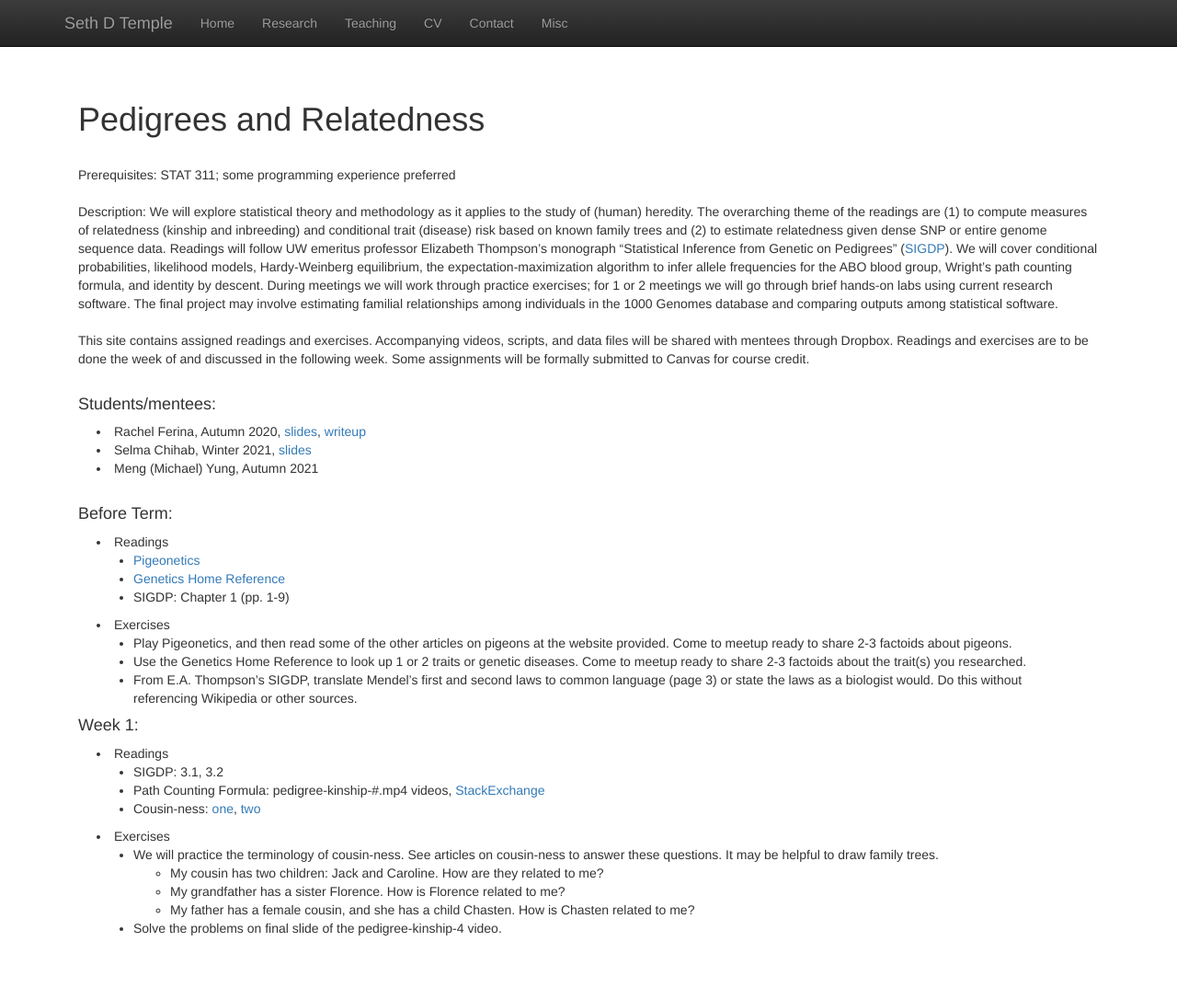
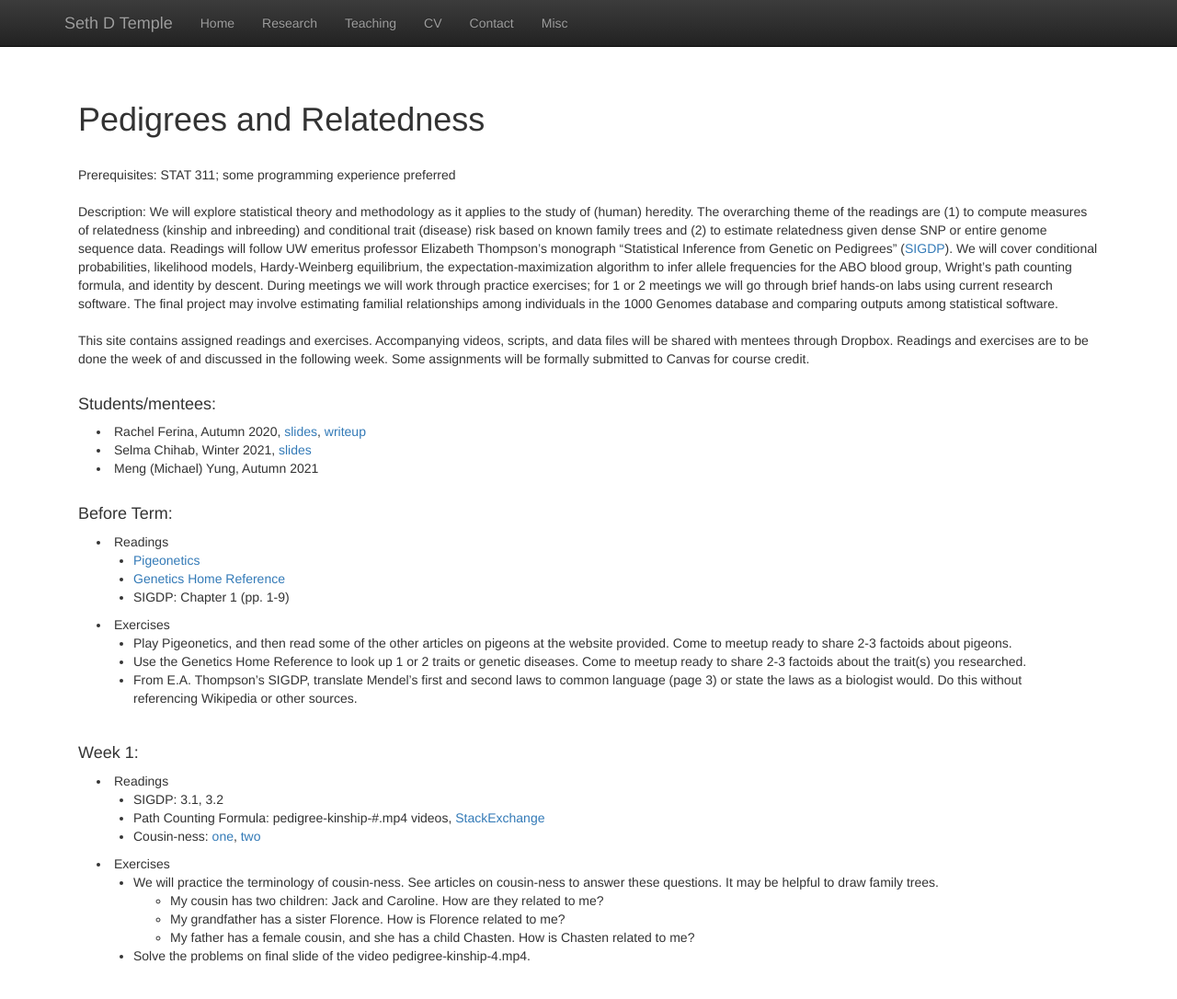
Before and after one commit to sdtemple/sdtemple.github.io, a Jekyll site: the page built from statgen1.html, in a window 1280 px wide and 1119 px high. Shown: the top 1086 px of the window at 92% size. Built offline with Jekyll 4.4.1, drawn with Linux system fonts in a browser that asks for light colours; nearby versions of some CDN libraries; library files that are not in the unit come from our copies.

Commit message:
Update statgen1.html

```diff
--- a/statgen1.html
+++ b/statgen1.html
@@ -44,6 +44,7 @@ Some assignments will be formally submitted to Canvas for course credit.<br/><br
         <li style="padding:0px;margin:0px 20px 0px;"> From E.A. Thompson’s SIGDP, translate Mendel’s first and second laws to common language (page 3) or state the laws as a biologist would. Do this without referencing Wikipedia or other sources. </li>
     </ul>
 </p>
+<br/>
 
 <h4>Week 1:</h4>
 <p class="content" style="padding:0px;margin:0px 20px 0px;">
@@ -61,6 +62,7 @@ Some assignments will be formally submitted to Canvas for course credit.<br/><br
             <li style="padding:0px;margin:0px 20px 0px;"> My grandfather has a sister Florence. How is Florence related to me? </li>
             <li style="padding:0px;margin:0px 20px 0px;"> My father has a female cousin, and she has a child Chasten. How is Chasten related to me? </li>
         </ul>
-        <li style="padding:0px;margin:0px 20px 0px;"> Solve the problems on final slide of the pedigree-kinship-4 video.  </li>
+        <li style="padding:0px;margin:0px 20px 0px;"> Solve the problems on final slide of the video pedigree-kinship-4.mp4.  </li>
     </ul>
 </p>
+<br/>
```
